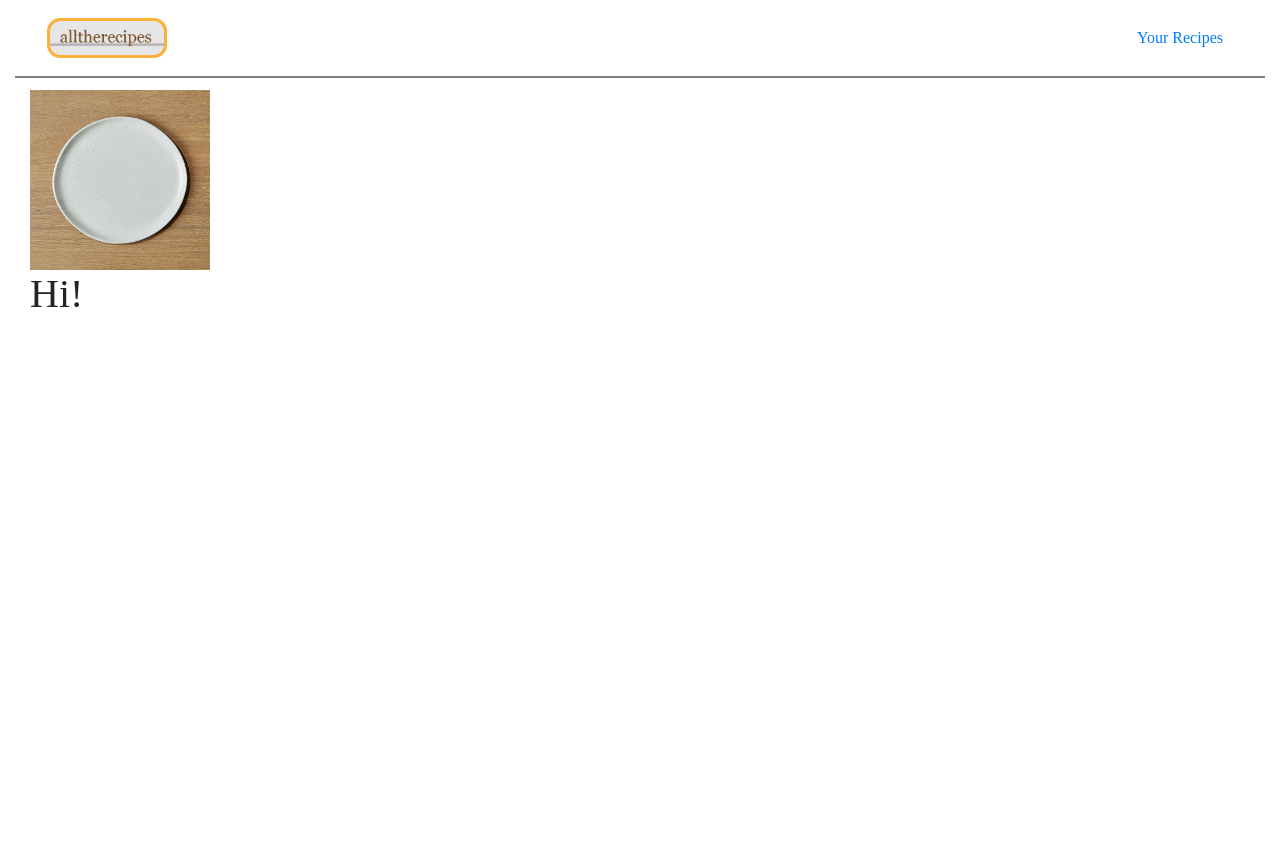
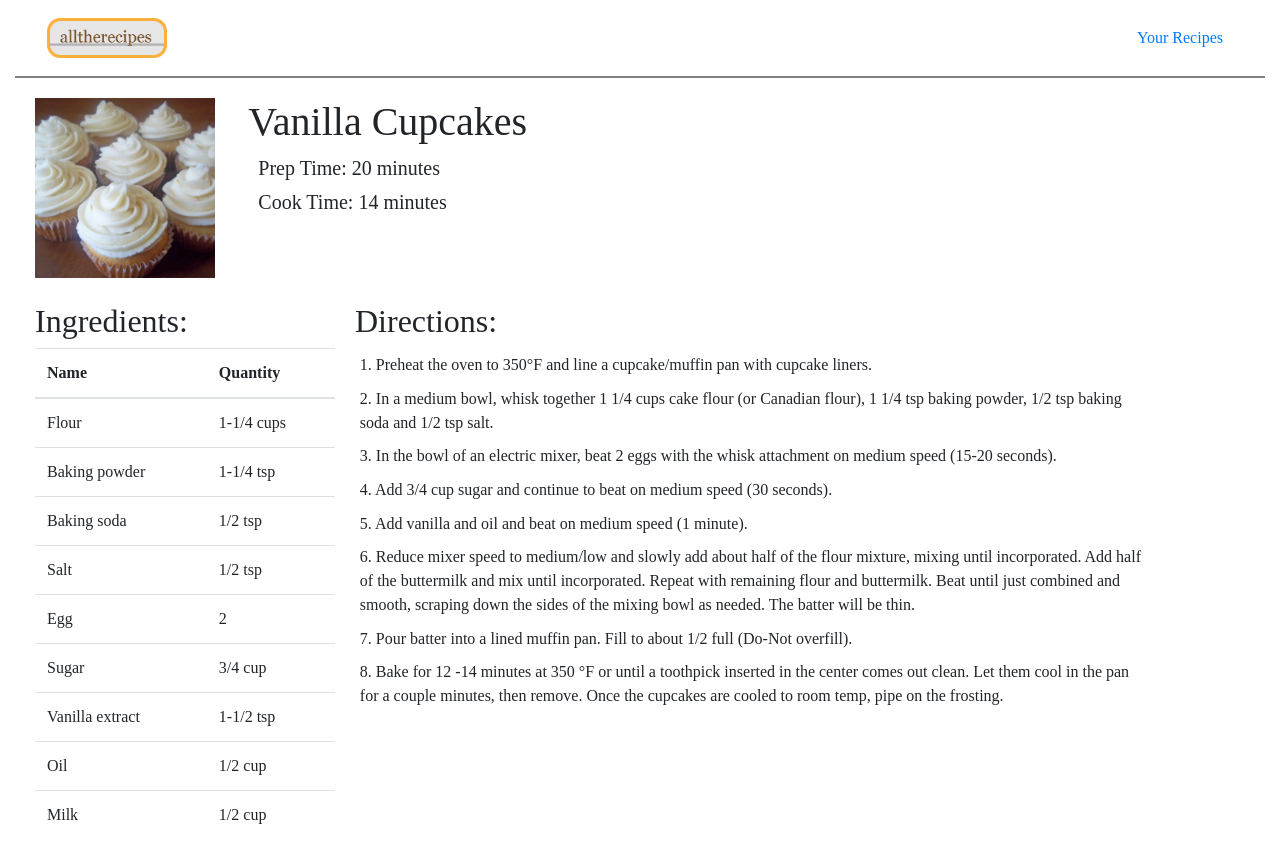
Before and after one commit to marissazhong/react-recipe-manager, a React (Create React App) app in the folder client/: page /recipes/0 in a window 1280 px wide. Shown: the top 858 px of the page. Before the commit the page ends 800 px from the top, so only its background shows below. Built offline with nearby package versions, Linux system fonts and the light colour scheme.

Commit message:
add recipe show page

```diff
--- a/client/src/App.js
+++ b/client/src/App.js
@@ -7,8 +7,14 @@ import LoginPage from './containers/LoginPage';
 import AllRecipesPage from './containers/AllRecipesPage';
 import UserRecipesPage from './containers/UserRecipesPage';
 import RecipeShow from './components/recipes/RecipeShow';
+import { recipes } from './data';
 
 class App extends Component {
+
+  state = {
+    recipes
+  }
+
 
   render() {
     return (
@@ -17,7 +23,7 @@ class App extends Component {
           <Route exact path="/login" component={LoginPage} />
           <Route exact path="/" component={AllRecipesPage} />
           <Route exact path="/recipes" component={UserRecipesPage} />
-          <Route path="/recipes/:recipeId" render={RecipeShow}/>
+          <Route path="/recipes/:recipeId" render={routerProps => <RecipeShow {...routerProps} recipes={this.state.recipes} />}/>
           <Route exact path="/recipe" component={RecipeShow} />
         </div>
       </Router>
--- a/client/src/components/recipes/RecipeShow.js
+++ b/client/src/components/recipes/RecipeShow.js
@@ -3,16 +3,63 @@ import NavBar from '../../components/NavBar';
 import defaultImage from '../../images/recipes/defaultRecipe.jpg';
 import Images from '../../images/ImportImages';
 
-const RecipeShow = (props) =>
-  // const imgPath = `${process.env.PUBLIC_URL}/images/icons/defaultRecipe.jpeg`;
-  <div className="container-fluid">
-   <NavBar />
-    <div className="col-xs-6 col-md-3">
-      <a href="/" className="thumbnail">
-        <img src={defaultImage} alt='default image' width="180px"/>
-      </a>
-      <h1>Hi!</h1>
+function slug(string) {
+  return string.toLowerCase().replace(/\s/g,'-');
+}
+
+const RecipeShow = ({match, recipes}) => {
+  const recipe = recipes[match.params.recipeId];
+  return (
+    <div>
+    <div className="container-fluid"><NavBar /></div>
+    <div className="container-fluid" style={{margin: '20px'}}>
+      <div className="row">
+        <div className="col-2">
+          <img src={Images[slug(recipe.name) + '.jpg']} alt={recipe.name} width="180px"/>
+        </div>
+        <div className="col-8">
+          <h1>{recipe.name}</h1>
+          <h5 style={{margin: '10px'}}>Prep Time: {recipe.prepTime} minutes</h5>
+          <h5 style={{margin: '10px'}}>Cook Time: {recipe.cookTime} minutes</h5>
+        </div>
+      </div>
+      <br />
+      <div className="row">
+        <div className="col-3">
+          <h2>Ingredients:</h2>
+          <table className="table" style={{width: '300px'}}>
+            <thead>
+              <tr>
+                <th scope="col">Name</th>
+                <th scope="col">Quantity</th>
+              </tr>
+            </thead>
+            <tbody>
+              {recipe.ingredients.map(function(ingred,i) {
+                return (<tr key={slug(ingred.name)}>
+                  <td>{ingred.name.slice(0,1).toUpperCase() + ingred.name.slice(1)}</td>
+                  <td>{ingred.quantity}</td>
+                </tr>)
+              })}
+            </tbody>
+          </table>
+        </div>
+        <div className="col-8">
+          <h2>Directions:</h2>
+          <table class="table-sm" style={{width: '800px'}}>
+              <tbody>
+                {recipe.directions.map(function(direction,i) {
+                      return (<tr key={i}>
+                        <td>{i+1}. {direction}</td>
+                      </tr>)
+                })}
+              </tbody>
+          </table>
+        </div>
+      </div>
     </div>
-  </div>
+    </div>
+  )
+}
 
 export default RecipeShow;
```
